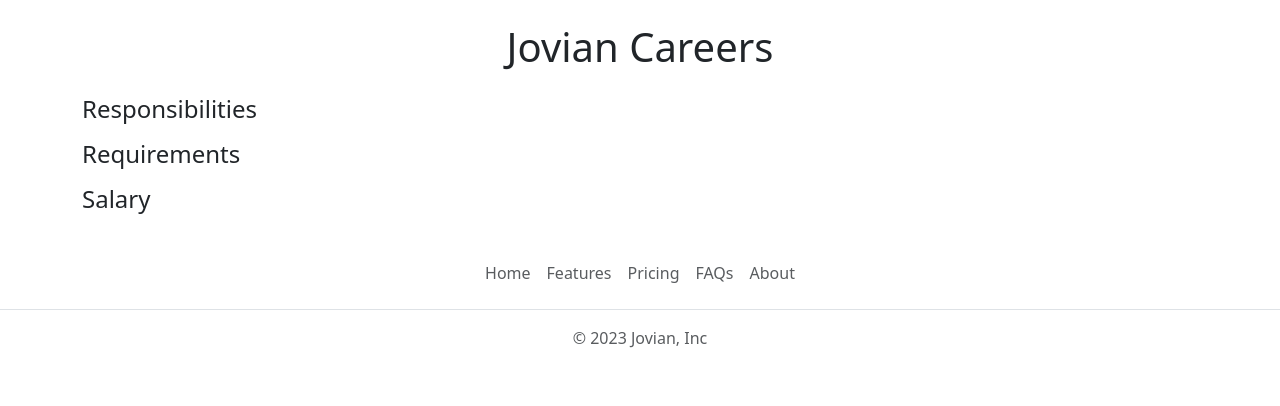
After one commit to TanujRathore/carriers-website, a Flask app: template templates/jobpage.html in a window 1280 px wide. The commit adds this page. Shown: the part 417-823 px from the top of the page. Run offline with Flask 3, Linux system fonts and the light colour scheme; the template is opened without the code that fills it, so the values that code supplies are empty.

Commit message:
dynamic pages for each job

```diff
--- a/app.py
+++ b/app.py
@@ -1,6 +1,6 @@
 from flask import Flask, render_template, jsonify
 
-from database import load_jobs_from_db
+from database import load_jobs_from_db,load_job_from_db
 
 app=Flask(__name__)
 
@@ -15,5 +15,14 @@ def list_jobs():
   jobs = load_jobs_from_db()
   return jsonify(jobs)
 
+
+@app.route("/job/<id>")
+def show_job(id):
+  job = load_job_from_db(id)
+  if not job:
+    return "Not Found",404
+  return render_template('jobpage.html', job=job)
+
+
 if __name__=='__main__':
   app.run(host='0.0.0.0',debug=True)
--- /dev/null
+++ b/templates/banner.html
@@ -0,0 +1,8 @@
+<style>
+      #banner {
+        height: 360px;
+        width: 100%;
+        margin-bottom:16px;
+      }
+    </style>
+    <img class="img-fluid" id ="banner" src="https://carriers-website--tanuj-kumarkuma.repl.co/static/banner.jpeg" height="320">
--- /dev/null
+++ b/templates/bootstrap.html
@@ -0,0 +1,3 @@
+<meta charset="utf-8">
+    <meta name="viewport" content="width=device-width, initial-scale=1">
+    <link href="https://cdn.jsdelivr.net/npm/bootstrap@5.3.0/dist/css/bootstrap.min.css" rel="stylesheet" integrity="sha384-9ndCyUaIbzAi2FUVXJi0CjmCapSmO7SnpJef0486qhLnuZ2cdeRhO02iuK6FUUVM" crossorigin="anonymous">
--- a/templates/jobitem.html
+++ b/templates/jobitem.html
@@ -13,6 +13,6 @@
           {% endif %}
   </div>
   <div class="col-2 padding-right:16px">
-  <a href="mailto:hello@jovian.ai?subject=Application%20for%20{{job['title']}}&body=My%20name%3A%20%3Cyour%20name%20here%3E%0D%0AMy%20Resume%20link%3A%20%3Cresume%20link%3E%0D%0AMy%20LinkedIn%20link%3A%20%3Clinkedin%20in%3E" type="button" class="btn btn-outline-primary float-right align-middle">Apply</a>
+  <a href="/job/{{job['id']}}" type="button" class="btn btn-outline-primary float-right align-middle">Apply</a>
   </div>
         </div>
--- /dev/null
+++ b/templates/jobpage.html
@@ -0,0 +1,24 @@
+<!DOCTYPE html>
+<html>
+  <head>
+    <title>{{job.title}}-Jovian Careers</title>
+    {% include 'bootstrap.html' %}
+  </head>
+  <body>
+    {% include 'nav.html' %}
+    {% include 'banner.html' %}
+    <div class="container">
+    <h1 class="text-center mt-2 mb-4">Jovian Careers</h1>
+    <h3 class="mb-2">{{job.title}}</h3>
+    <p class="lead mt-0">{{job.location}}</p>
+    <h4>Responsibilities</h4>
+    <p>{{job.responsibities}}</p>
+    <h4>Requirements</h4>
+    <p>{{job.requirements}}</p>
+    <h4>Salary</h4>
+    <p>{{job.currency}}{{job.salary}}</p>
+    </div>
+
+     {% include 'footer.html' %}
+  </body>
+</html>
--- a/templates/nav.html
+++ b/templates/nav.html
@@ -1,6 +1,6 @@
 <nav class="navbar shadow-sm fixed-top bg-white">
   <div class="container-fluid">
-    <a class="navbar-brand" href="#">
+    <a class="navbar-brand" href="/">
       <img src="/static/logo.svg" alt="Logo" width="30" height="24" class="d-inline-block align-text-top">
       Jovian
     </a>
```
Also changed, not shown: database.py (+21 -0 lines), templates/home.html (+3 -11 lines).
